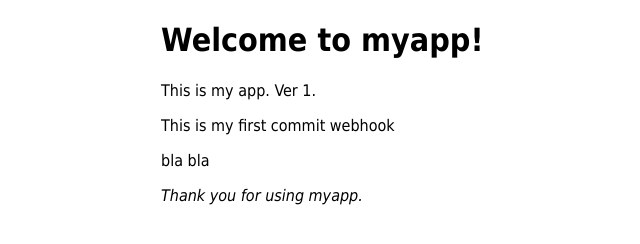
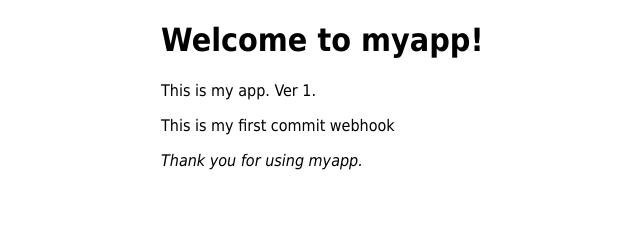
Before and after one commit to belas80/myapp, a plain HTML site: page index.html in a window 1280 px wide. Shown: the whole page, without its empty margins (199-839 px from the left). Drawn offline with Linux system fonts and the light colour scheme.

Commit message:
next tag

```diff
--- a/index.html
+++ b/index.html
@@ -12,7 +12,6 @@ font-family: Tahoma, Verdana, Arial, sans-serif; }
 <h1>Welcome to myapp!</h1>
 <p>This is my app. Ver 1.</p>
 <p>This is my first commit webhook</p>
-<p>bla bla</p>
 
 <p><em>Thank you for using myapp.</em></p>
 </body>
```
